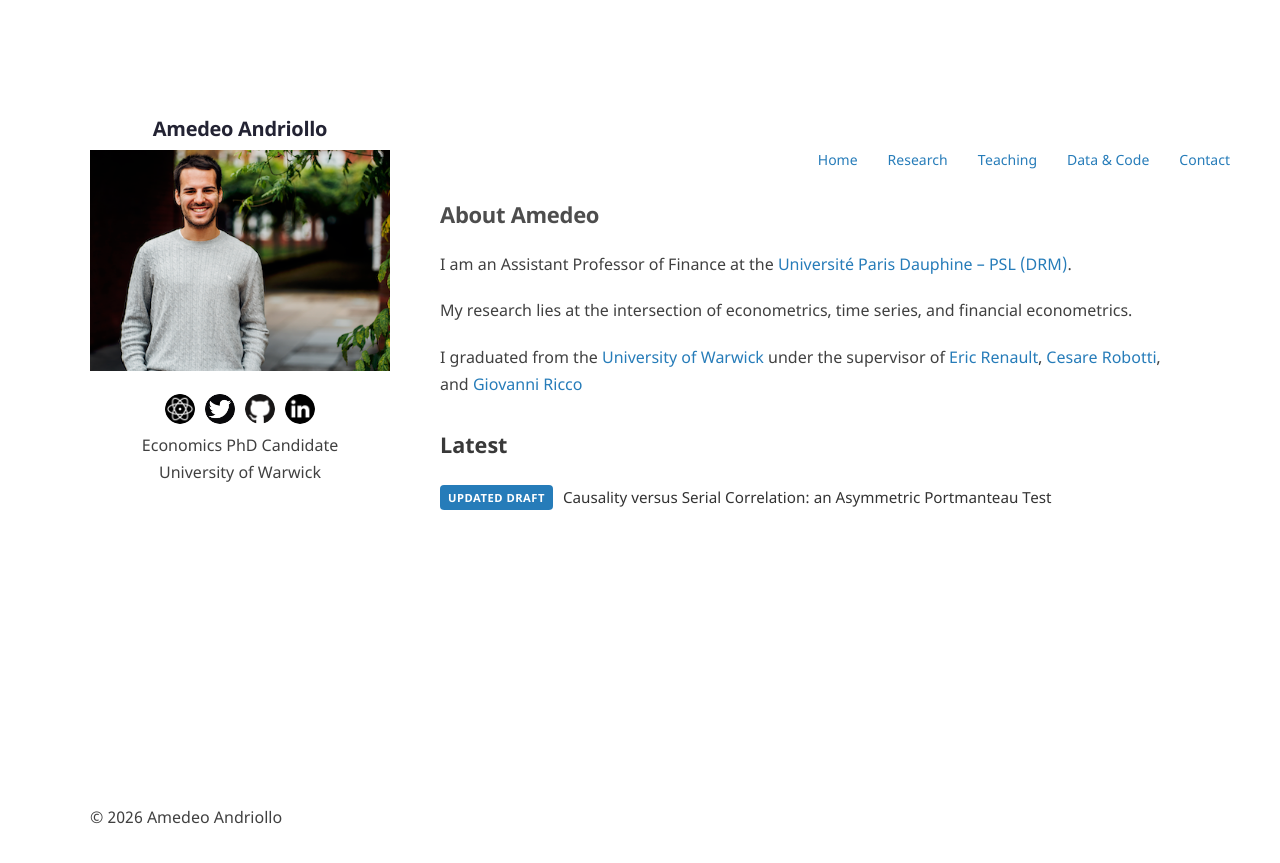
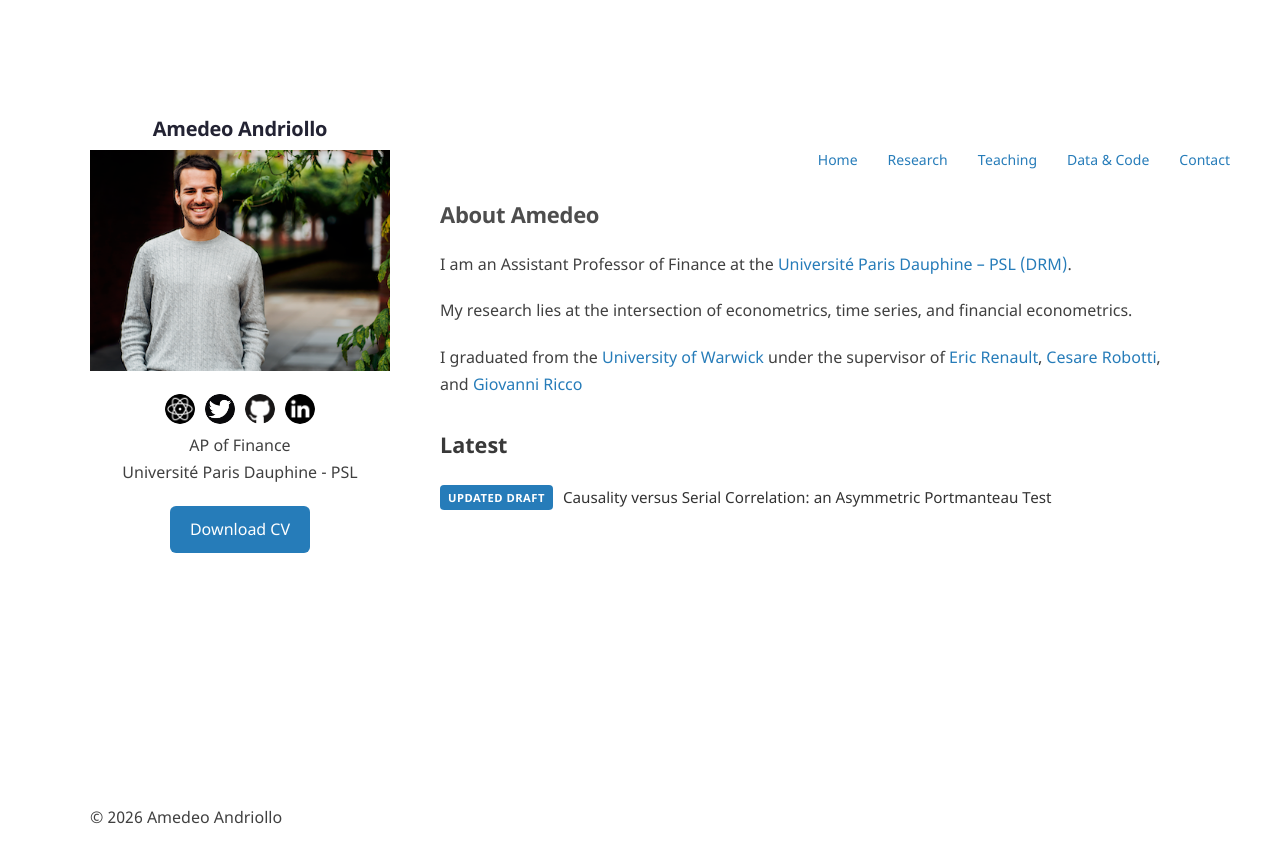
Before and after one commit to amandri/amandri.github.io, a Jekyll site: the page built from index.md, in a window 1280 px wide. Shown: the top 863 px of the page. Built offline with Jekyll 4.4.1, drawn with Linux system fonts in a browser that asks for light colours.

Commit message:
Update website content

```diff
--- a/_layouts/default.html
+++ b/_layouts/default.html
@@ -87,13 +87,11 @@
         </div>
         {% endif %}
 
-        <p class="view">Economics PhD Candidate<br>University of Warwick</p>
+        <p class="view">AP of Finance<br>Université Paris Dauphine - PSL</p>
+        <p class="view">
 
-        <!-- Uncomment once assets/pdf/andriollo-cv.pdf is uploaded to the repo
-        <p class="view">
-          <a href="{{ '/assets/pdf/andriollo-cv.pdf' | relative_url }}" target="_blank">Download CV</a>
+          <a href="{{ '/assets/pdf/CV_andriollo.pdf' | relative_url }}" target="_blank" onclick="gtag('event', 'download', { event_category: 'File', event_label: 'Download CV' });">Download CV</a>
         </p>
-        -->
       </header>
 
       <nav class="top-right-nav">
```
